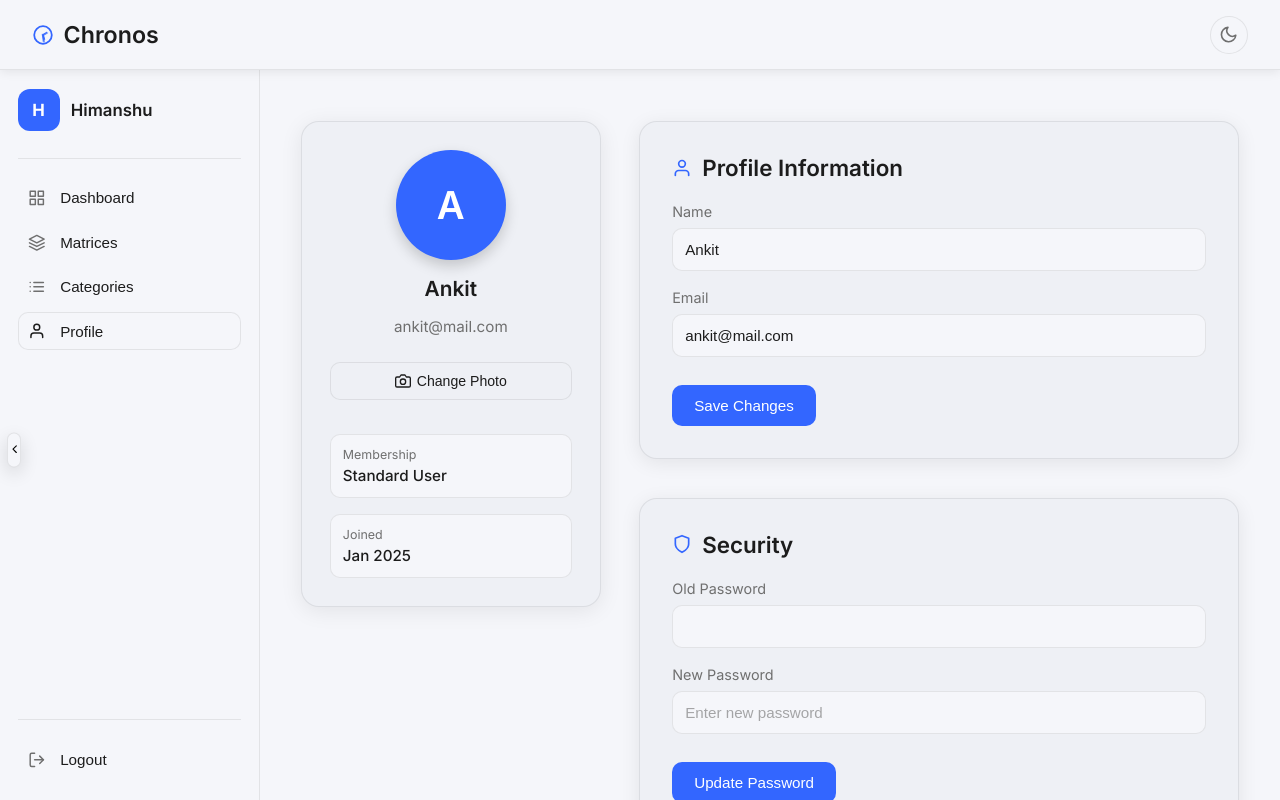
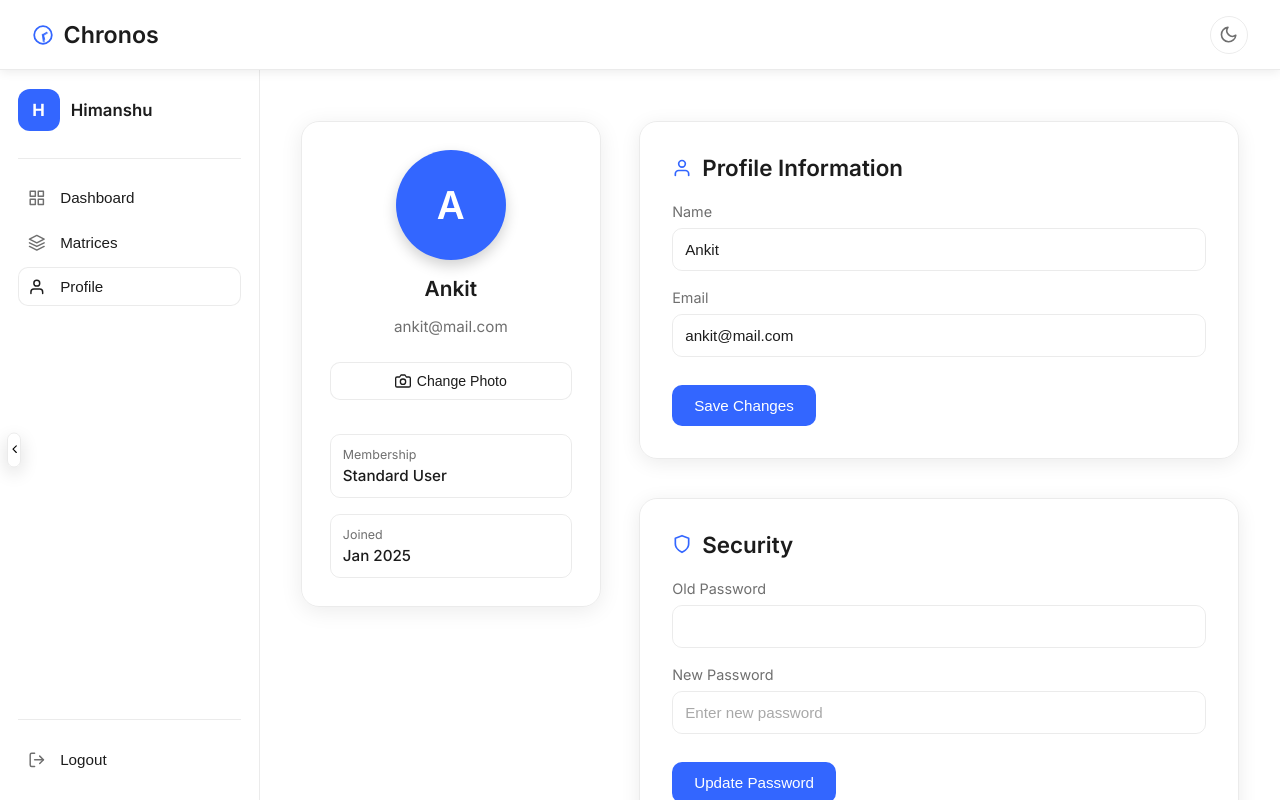
Before and after one commit to ankitbareth-dev/frontend-for-chronos, a Next.js app: page /dashboard/profile in a window 1280 px wide. Built offline with nearby package versions, Linux system fonts and the light colour scheme; no server answers.

Commit message:
category removed from sidebar as it not needed

```diff
--- a/app/dashboard/categories/page.tsx
+++ /dev/null
@@ -1,5 +0,0 @@
-const CategoriesPage = () => {
-  return <div>CategoriesPage</div>;
-};
-
-export default CategoriesPage;
--- a/app/globals.sass
+++ b/app/globals.sass
@@ -15,9 +15,9 @@
   --sidebar-collapsed-width: 76px
 
   /* 🌤 Softer Light Mode Colors */
-  --bg-main: #eef0f5          /* Smooth soft background */
-  --bg-topbar: #f5f6fa         /* Softer top bar */
-  --card-bg: #ffffff           /* Clean white card */
+  --bg-main: ##FAFAFA          /* Smooth soft background */
+  --bg-topbar: ##FAFAFA         /* Softer top bar */
+  --card-bg: ##FAFAFA           /* Clean white card */
 
   --text-primary: #1c1c1c
   --text-secondary: #6f6f6f
@@ -53,14 +53,14 @@ html, body
    🌙 DARK THEME
    =============================== */
 [data-theme="dark"]
-  --bg-main: #0f1117
-  --bg-topbar: #141726
-  --card-bg: #1a1d2e
+  --bg-main: #000000
+  --bg-topbar: #000000
+  --card-bg: #000000
 
   --text-primary: #f1f1f1
   --text-secondary: #c6c6c6
 
-  --logo-color: #8fa2ff
+  --logo-color: #3c5bf3
   --hover-bg: rgba(255, 255, 255, 0.06)
   --border-color: rgba(255, 255, 255, 0.12)
 
--- a/components/MobileMenu/MobileMenu.tsx
+++ b/components/MobileMenu/MobileMenu.tsx
@@ -14,7 +14,6 @@ import styles from "./MobileMenu.module.sass";
 const NAV = [
   { label: "Dashboard", href: "/dashboard", Icon: FiGrid },
   { label: "Matrices", href: "/dashboard/matrices", Icon: FiLayers },
-  { label: "Categories", href: "/dashboard/categories", Icon: FiList },
   { label: "Profile", href: "/dashboard/profile", Icon: FiUser },
 ];
 
--- a/components/Sidebar/Sidebar.tsx
+++ b/components/Sidebar/Sidebar.tsx
@@ -5,7 +5,6 @@ import { useEffect, useState } from "react";
 import {
   FiGrid,
   FiLayers,
-  FiList,
   FiLogOut,
   FiChevronLeft,
   FiChevronRight,
@@ -20,7 +19,7 @@ import { logoutUser } from "@/store/slices/authSlice";
 const NAV = [
   { label: "Dashboard", href: "/dashboard", Icon: FiGrid },
   { label: "Matrices", href: "/dashboard/matrices", Icon: FiLayers },
-  { label: "Categories", href: "/dashboard/categories", Icon: FiList },
+
   { label: "Profile", href: "/dashboard/profile", Icon: FiUser },
 ];
 
```
